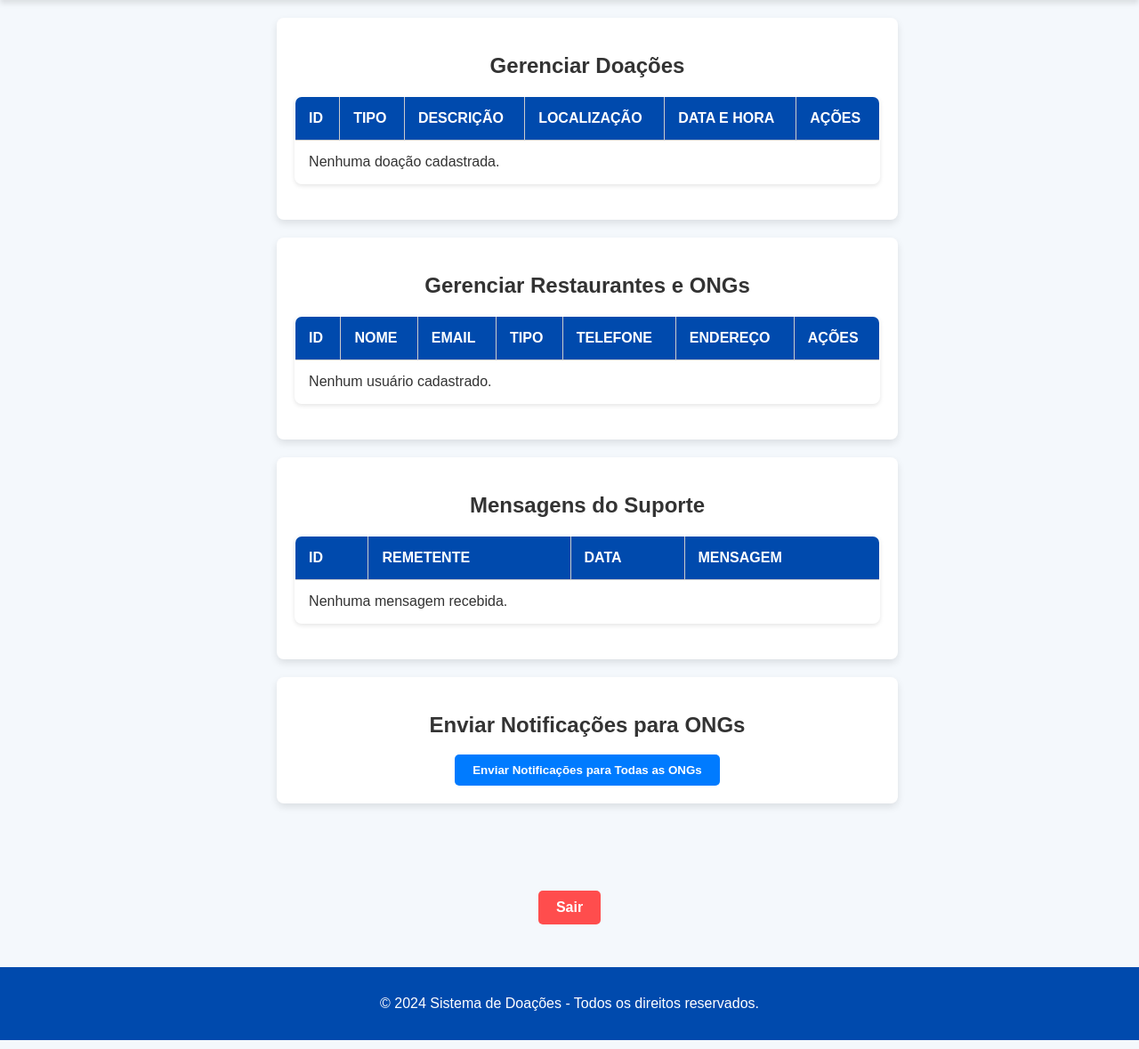
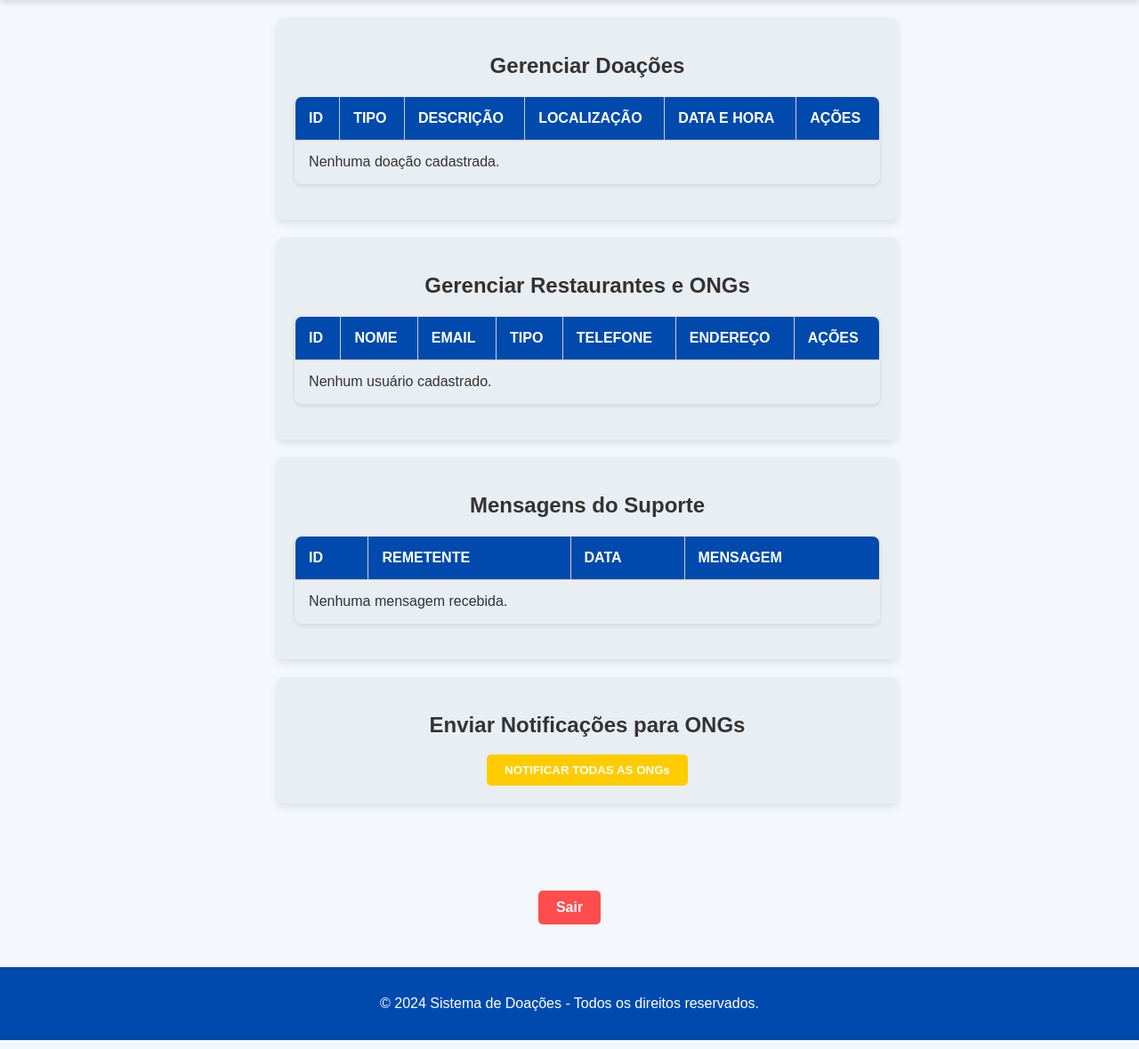
Before and after one commit to SenacProgSis/Projeto_Doa_Alimentos, a Flask app: page /area_restrita in a window 1280 px wide. Shown: the part 120-1299 px from the top of the page at 89% size. Run offline with Flask 3, Linux system fonts and the light colour scheme; a user stored in the database is signed in; data comes from the database, SQL or seed files in the repository; data that the repository does not hold is empty; parts of the project's set-up code (start-up, migrations or seed data) failed here and were passed over; some libraries are stand-ins or nearby versions.

Commit message:
mudança de cores

```diff
--- a/static/css/area_restrita.css
+++ b/static/css/area_restrita.css
@@ -49,7 +49,7 @@ footer .btn.sair:hover {
 
 /* Cards */
 .card {
-    background: white;
+    background: rgb(233, 238, 243);
     padding: 20px;
     margin: 20px auto; /* Centraliza horizontalmente */
     width: 100%;
@@ -124,7 +124,7 @@ tr:hover {
 }
 
 button {
-    background-color: #007bff;
+    background-color: #ffcc00;
     color: white;
     padding: 10px 20px;
     border: none;
@@ -135,7 +135,7 @@ button {
 }
 
 button:hover {
-    background-color: #0056b3;
+    background-color: #e6b800;
     transform: scale(1.1);
 }
 
--- a/templates/area_restrita.html
+++ b/templates/area_restrita.html
@@ -118,7 +118,7 @@
         <!-- Envio de Notificações -->
         <section class="card">
             <h2>Enviar Notificações para ONGs</h2>
-            <button onclick="enviarNotificacoes()">Enviar Notificações para Todas as ONGs</button>
+            <button onclick="enviarNotificacoes()">NOTIFICAR TODAS AS ONGs</button>
         </section>
     </main>
     <footer>
```
